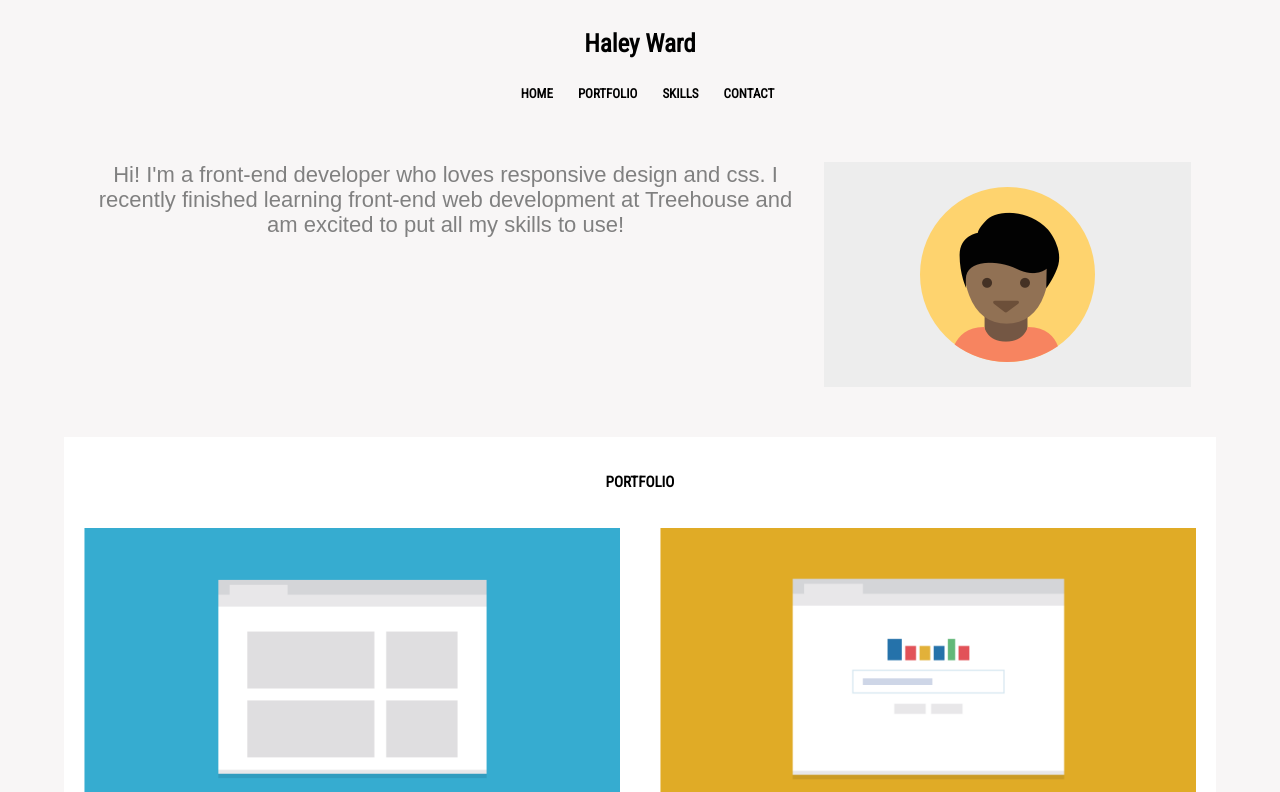
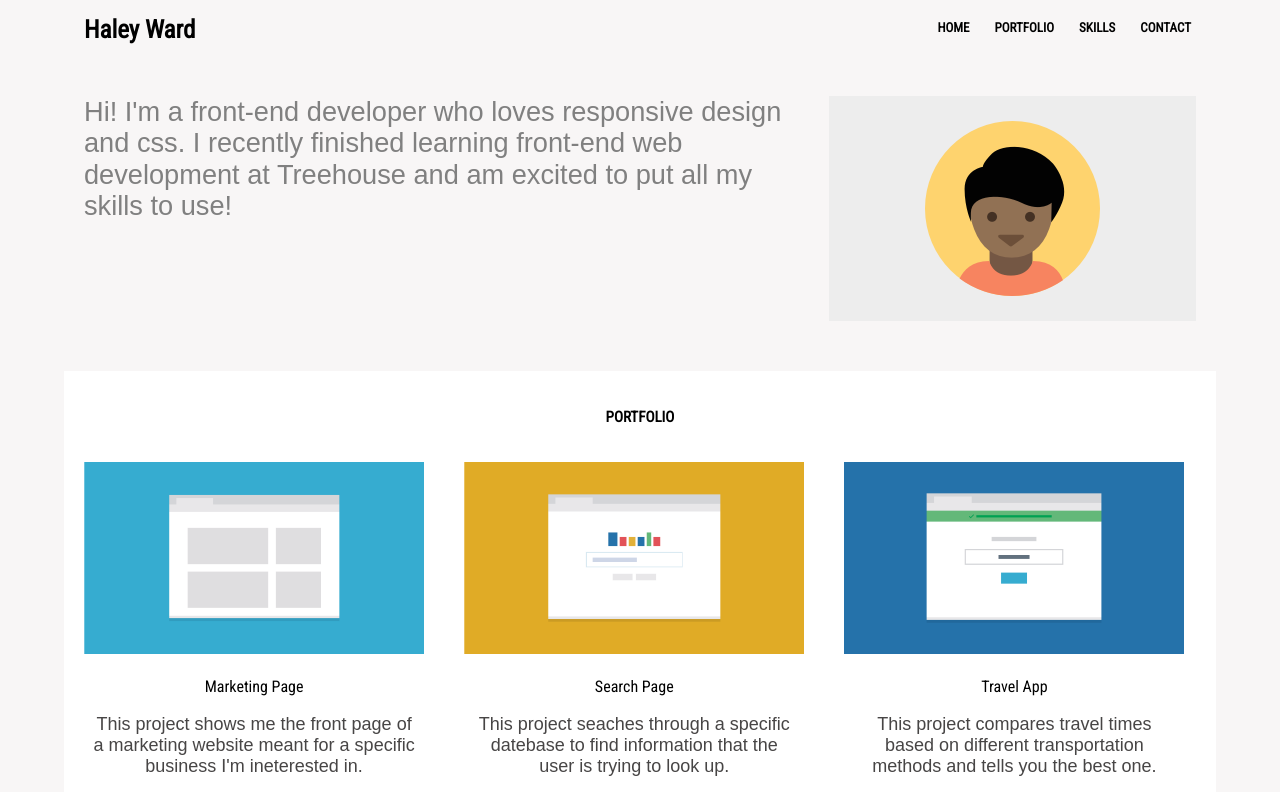
Before and after one commit to HaleyWardo/treehouse-responsive-layout, a plain HTML site: page index.html in a window 1280 px wide. Shown: the top 792 px of the page. Drawn offline with Linux system fonts and the light colour scheme; a web font is replaced by a local one.

Commit message:
Completed media query for 1024px

```diff
--- a/css/style.css
+++ b/css/style.css
@@ -207,4 +207,39 @@ a:hover {
 
 @media (min-width: 1024px) {
 
+    .main-nav {
+        display: flex;
+        flex-direction: row;
+        justify-content: space-between;
+        padding: 1em 1.25em 0 1.25em;
+    }
+
+    .main-nav .name {
+        margin: 0;
+    }
+
+    .main-nav .main-ul {
+        margin: 0;
+    }
+
+    .profile {
+        margin: 3.125em 1.25em;
+    }
+
+    .profile p {
+        font-size: 1.7em;
+        text-align: left;
+    }
+
+   .row-container .card {
+        width: 33%;
+    }
+
+    .text-para {
+        margin: 2.1875em 13em;
+    }
+
+    .footer-nav {
+        padding: 1em;
+    }
 }
```
